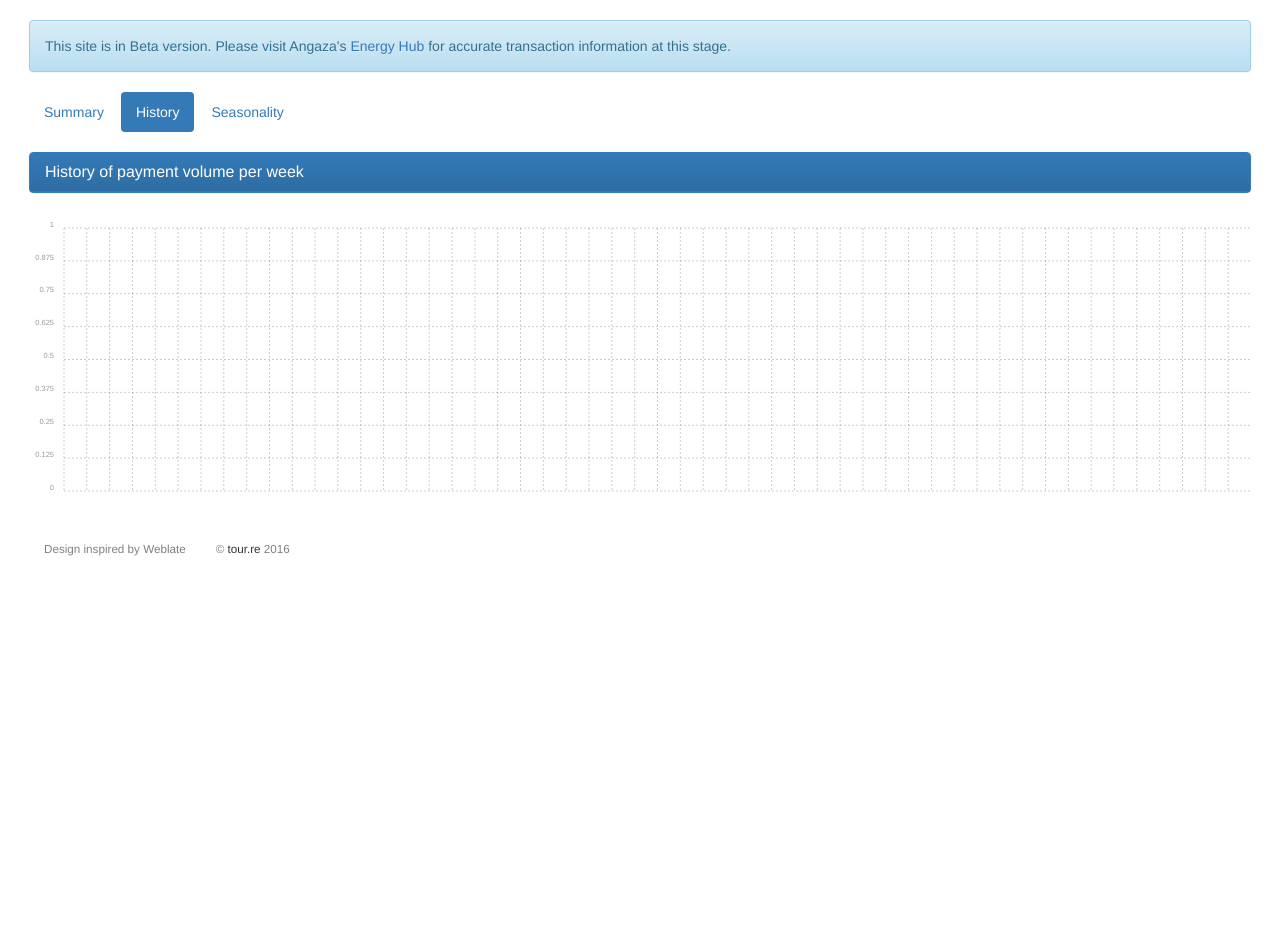
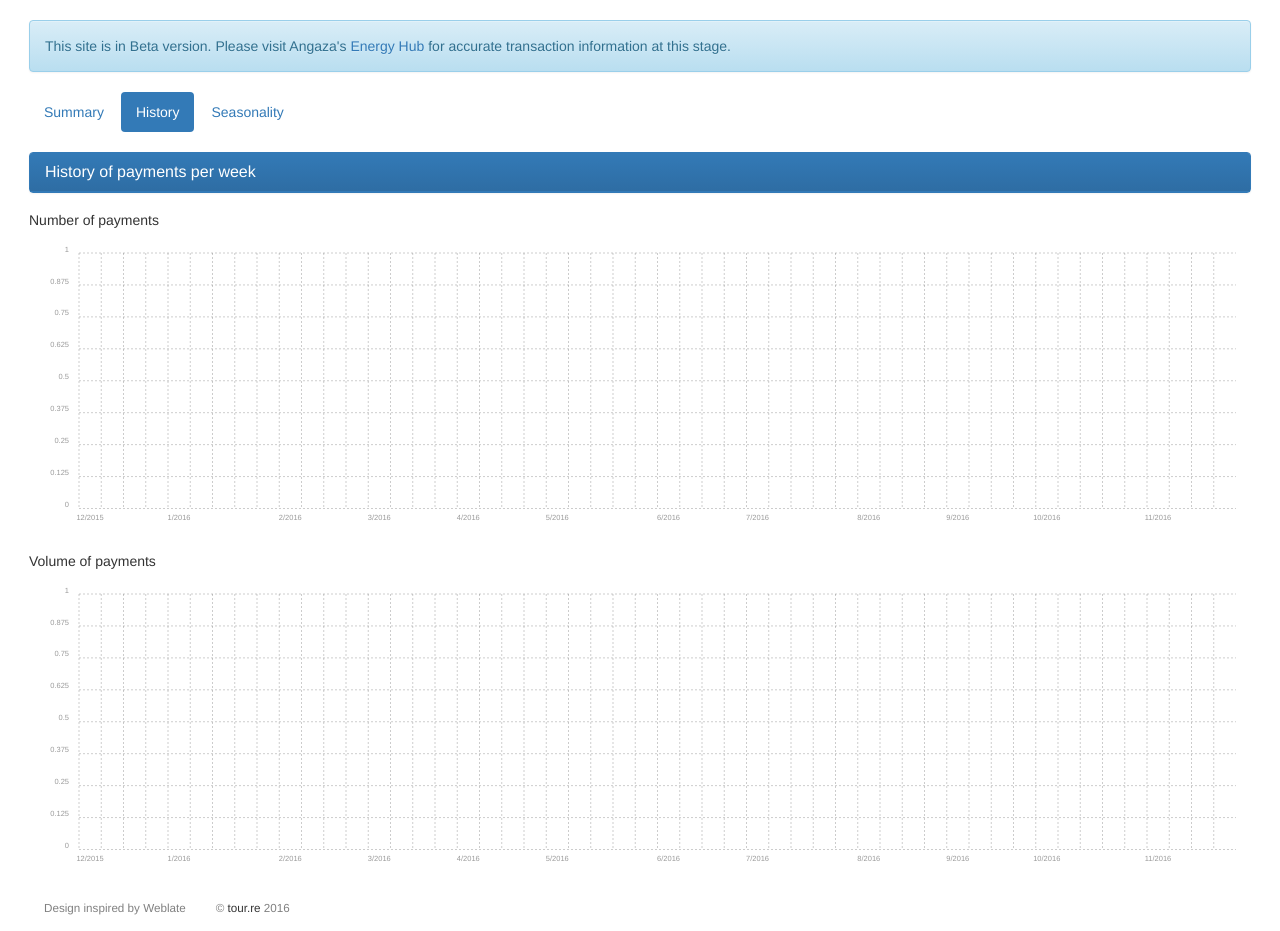
Before and after one commit to tourRe/azimuth, a Django app: page /sales/payments/ in a window 1280 px wide, after a click on "History". Shown: the part 93-1024 px from the top of the page. Before the commit the page ends 649 px from the top, so only its background shows below. Run offline with Django 3.2, Linux system fonts and the light colour scheme; data that the repository does not hold is empty; parts of the project's set-up code (start-up, migrations or seed data) failed here and were passed over; some libraries are stand-ins or nearby versions.

Commit message:
added 4 graphs to payments page

```diff
--- a/pulse/sales/models.py
+++ b/pulse/sales/models.py
@@ -130,7 +130,7 @@ class AccountQuerySet(models.QuerySet):
         return result
 
     # Returns the amount collected this month in upfront payments
-    @cached_property
+    cached_property
     def collected_upfront(self):
         result = 0
         Q = [obj for obj in self if is_this_month(obj.reg_date,0)]
--- a/pulse/sales/templates/sales/payment_index.html
+++ b/pulse/sales/templates/sales/payment_index.html
@@ -19,8 +19,13 @@ Payments
   <ul class="nav nav-pills">
     <li class="active"><a href="#summary" data-toggle="tab">Summary</a></li>
     <li><a href="#history" data-toggle="tab" data-load="activity"
-      data-pay_vol_week="{% url 'sales:pay_vol_week' %}">History</a></li>
-    <li><a href="#seasonality" data-toggle="tab">Seasonality</a></li>
+      data-pay_vol_week="{% url 'sales:pay_vol_week' %}"
+      data-pay_num_week="{% url 'sales:pay_num_week' %}"
+      >History</a></li>
+    <li><a href="#seasonality" data-toggle="tab" data-load="activity"
+      data-pay_seas_hour="{% url 'sales:pay_seas_hour' %}"
+      data-pay_seas_day="{% url 'sales:pay_seas_day' %}"
+      >Seasonality</a></li>
   </ul>
 
   <div class="tab-content">
@@ -33,17 +38,25 @@ Payments
 
     <div class="tab-pane" id="history">
       <div class="panel panel-primary">
-        <div class="panel-heading"><h4 class="panel-title">History of payment
-            volume per week</h4></div>
+        <div class="panel-heading"><h4 class="panel-title">History of payments per week</h4></div>
       </div>
-      <div id="pay-vol-week" class="ct-chart ct-double-octave"></div>
+      <div style="margin-left:15px; margin-right:15px">
+        <h5>Number of payments</h5>
+        <div id="pay-num-week" class="ct-chart ct-double-octave"></div>
+        <h5>Volume of payments</h5>
+        <div id="pay-vol-week" class="ct-chart ct-double-octave"></div>
+      </div>
     </div>
 
     <div class="tab-pane" id="seasonality">
       <div class="panel panel-primary">
-        <div class="panel-heading"><h4 class="panel-title">Seasonality of
-            payment volume</h4></div>
-        average number of payments per day of the week and per hour of the day
+        <div class="panel-heading"><h4 class="panel-title">Seasonality</h4></div>
+      </div>
+      <div style="margin-left:15px; margin-right:15px">
+        <h5>Number of payments per hour of the day</h5>
+        <div id="pay-seas-hour" class="ct-chart ct-double-octave"></div>
+        <h5>Number of payments per day of the week</h5>
+        <div id="pay-seas-day" class="ct-chart ct-double-octave"></div>
       </div>
     </div>
 </div>
--- a/pulse/sales/urls.py
+++ b/pulse/sales/urls.py
@@ -25,4 +25,10 @@ urlpatterns = [
             views.payment_index, name='payment_index'),
         url(r'^payments/volume/weekly/$',
             views.payment_volume_weekly, name='pay_vol_week'),
+        url(r'^payments/number/weekly/$',
+            views.payment_number_weekly, name='pay_num_week'),
+        url(r'^payments/season/hour/$',
+            views.payment_season_hour, name='pay_seas_hour'),
+        url(r'^payments/season/day/$',
+            views.payment_season_day, name='pay_seas_day'),
         ]
--- a/pulse/sales/views.py
+++ b/pulse/sales/views.py
@@ -284,22 +284,87 @@ def payment_index(request):
 #************************* GRAPHS ******************************
 #***************************************************************
 
+def payment_season_hour(request):
+    payments = Payment.objects.all()
+    #Computing the nb of payments per week
+    parse = [0] * 24
+    for pay in payments:
+        index = pay.date.hour
+        parse[index] += 1
+    #Format
+    serie = []
+    labels = []
+    for idx,dummy in enumerate(parse):
+        serie.append(dummy)
+        labels.append(str(idx)+'h')
+
+    return JsonResponse(
+            data={'series': [serie], 'labels': labels})
+
+def payment_season_day(request):
+    payments = Payment.objects.all()
+    #Computing the nb of payments per week
+    parse = [0] * 7
+    for pay in payments:
+        parse[pay.date.weekday()-1] += 1
+    #Format
+    serie = []
+    labels = ['Monday','Tuesday','Wednesday','Thursday'
+            ,'Friday','Saturday','Sunday']
+    for idx,dummy in enumerate(parse):
+        serie.append(dummy)
+
+    return JsonResponse(
+            data={'series': [serie], 'labels': labels})
+
 def payment_volume_weekly(request):
     today = datetime.datetime.today().replace(tzinfo=pytz.utc)
     date_start = today - datetime.timedelta(7*52,0,0)
     payments = Payment.objects.filter(date__gt = date_start)
     #Computing the nb of payments per week
     parse = [0] * 52
-    dates = []
     for pay in payments:
-        delta = int((pay.date - date_start).days/7)
-        parse[delta] += 1
+        index = int((pay.date - date_start).days/7)
+        parse[index] += pay.amount
     #Format
     serie = []
     labels = []
+    dates = []
     for idx,dummy in enumerate(parse):
         serie.append(dummy)
-        labels.append('')
+        dates.append(date_start + datetime.timedelta(idx*7,0,0))
+        if idx == 0:
+            labels.append(str(dates[idx].month) + '/' + str(dates[idx].year))
+        elif dates[idx].month != dates[idx-1].month:
+            labels.append(str(dates[idx].month) + '/' + str(dates[idx].year))
+        else:
+            labels.append('')
+
+    return JsonResponse(
+            data={'series': [serie], 'labels': labels})
+
+def payment_number_weekly(request):
+    today = datetime.datetime.today().replace(tzinfo=pytz.utc)
+    date_start = today - datetime.timedelta(7*52,0,0)
+    payments = Payment.objects.filter(date__gt = date_start)
+    #Computing the nb of payments per week
+    parse = [0] * 52
+    for pay in payments:
+        index = int((pay.date - date_start).days/7)
+        parse[index] += 1
+    #Format
+    serie = []
+    labels = []
+    dates = []
+    for idx,dummy in enumerate(parse):
+        serie.append(dummy)
+        dates.append(date_start + datetime.timedelta(idx*7,0,0))
+        if idx == 0:
+            labels.append(str(dates[idx].month) + '/' + str(dates[idx].year))
+        elif dates[idx].month != dates[idx-1].month:
+            labels.append(str(dates[idx].month) + '/' + str(dates[idx].year))
+        else:
+            labels.append('')
 
     return JsonResponse(
             data={'series': [serie], 'labels': labels})
--- a/pulse/static/loader-bootstrap.js
+++ b/pulse/static/loader-bootstrap.js
@@ -103,7 +103,7 @@ function loadActivityChart(element) {
     if (activityDataLoaded) {
         return;
     }
-    activityDataLoaded = true;
+    /* activityDataLoaded = true; */
 
     increaseLoading('#activity-loading');
     $.ajax({
@@ -118,10 +118,32 @@ function loadActivityChart(element) {
 
     increaseLoading('#activity-loading');
     $.ajax({
-        url: element.data('yearly'),
+        url: element.data('pay_num_week'),
         success: function(data) {
-            Chartist.Bar('#activity-year', data);
-            configureChart($('#activity-year'));
+            Chartist.Bar('#pay-num-week', data);
+            configureChart($('#pay-num-week'));
+            decreaseLoading('#activity-loading');
+        },
+        dataType: 'json'
+    });
+
+    increaseLoading('#activity-loading');
+    $.ajax({
+        url: element.data('pay_seas_hour'),
+        success: function(data) {
+            Chartist.Bar('#pay-seas-hour', data);
+            configureChart($('#pay-seas-hour'));
+            decreaseLoading('#activity-loading');
+        },
+        dataType: 'json'
+    });
+
+    increaseLoading('#activity-loading');
+    $.ajax({
+        url: element.data('pay_seas_day'),
+        success: function(data) {
+            Chartist.Bar('#pay-seas-day', data);
+            configureChart($('#pay-seas-day'));
             decreaseLoading('#activity-loading');
         },
         dataType: 'json'
@@ -495,6 +517,9 @@ $(function () {
             }
         );
     });
+
+/* Will probably have to duplicate those to handle data loading on different
+ * tabs separately */
 
     /* Activity charts on tabs */
     $document.on('show.bs.tab', '[data-load="activity"]', function (e) {
```
